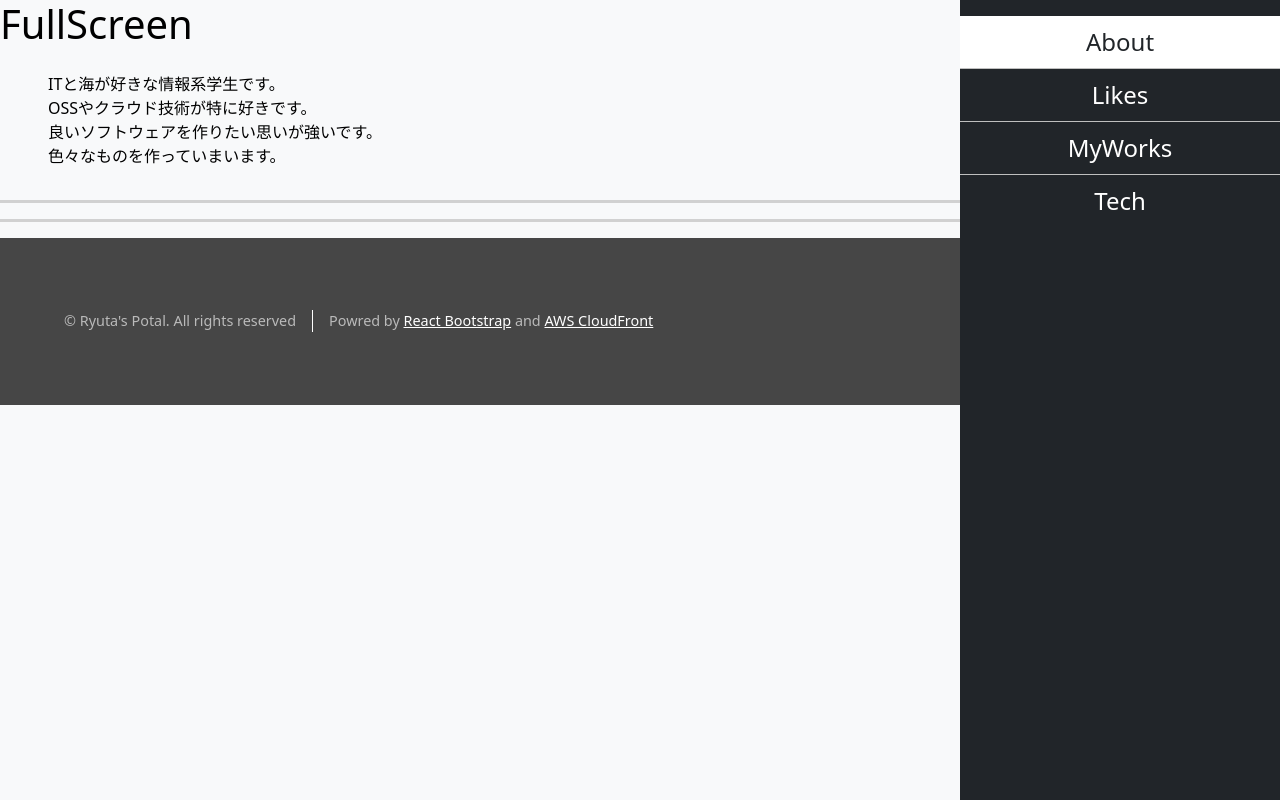
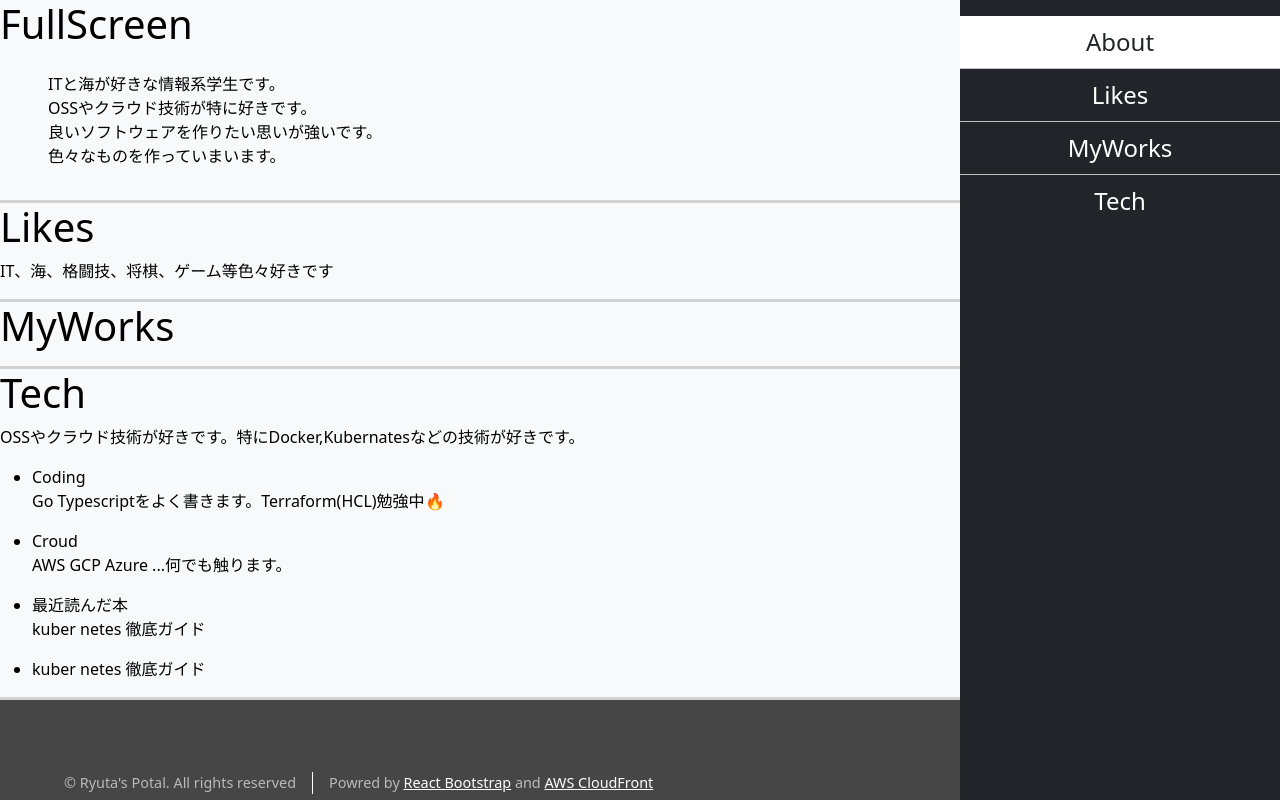
Before and after one commit to student-ops/mypotal_next_bootstrap, a Next.js app in the folder my-project/: page / in a window 1280 px wide. Built offline with nearby package versions, Linux system fonts and the light colour scheme.

Commit message:
update index visual

```diff
--- a/my-project/src/components/main_sections.tsx
+++ b/my-project/src/components/main_sections.tsx
@@ -13,15 +13,38 @@ const Section1 = (
 
 const Section2 = (
   <div>
+    <h1>Likes</h1>
+    <p>IT、海、格闘技、将棋、ゲーム等色々好きです</p>
+  </div>
+);
+const Section3 = (
+  <div>
+    <h1>MyWorks</h1>
     <p></p>
   </div>
 );
-
-const Section3 = (
+const Section4 = (
   <div>
-    <p></p>
+    <h1>Tech</h1>
+    <p>
+      OSSやクラウド技術が好きです。特にDocker,Kubernatesなどの技術が好きです。
+    </p>
+    <ul>
+      <li>Coding</li>
+      <p>Go Typescriptをよく書きます。Terraform(HCL)勉強中🔥</p>
+      <li>Croud</li>
+      <p>AWS GCP Azure ...何でも触ります。</p>
+      <li>最近読んだ本</li>
+      <p>kuber netes 徹底ガイド</p>
+      <li>kuber netes 徹底ガイド</li>
+    </ul>
   </div>
 );
 
-const MainSections: React.JSX.Element[] = [Section1, Section2, Section3];
+const MainSections: React.JSX.Element[] = [
+  Section1,
+  Section2,
+  Section3,
+  Section4,
+];
 export default MainSections;
--- a/my-project/src/pages/index.tsx
+++ b/my-project/src/pages/index.tsx
@@ -21,7 +21,12 @@ export default function HomePage() {
   const { ref: link2Ref, inView: link2InView } = useInView({
     threshold: 0.5,
   });
-
+  const { ref: link3Ref, inView: link3InView } = useInView({
+    threshold: 0.5,
+  });
+  const { ref: link4Ref, inView: link4InView } = useInView({
+    threshold: 0.5,
+  });
   const HomeContent = (
     <div id="home" ref={homeRef} style={{ paddingLeft: "5%" }} className="py-3">
       {MainSections[0]}
@@ -40,6 +45,17 @@ export default function HomePage() {
       {MainSections[2]}
     </div>
   );
+  const Section3Content = (
+    <div id="section-3" ref={link3Ref}>
+      {MainSections[3]}
+    </div>
+  );
+  const Section4Content = (
+    <div id="section-4" ref={link4Ref}>
+      {MainSections[4]}
+    </div>
+  );
+
   const [isSidebarOpen, setIsSidebarOpen] = useState(false);
   const [windowWidth, setWindowWidth] = useState<number | null>(null);
   const handleMenuClick = () => {
@@ -81,9 +97,13 @@ export default function HomePage() {
       <div id="container" className="w-100 px-2vw">
         <h1>FullScreen</h1>
         <div id="body" className="col-7 col-sm-7 col-md-8 col-lg-9">
-          {HomeContent}
-          <CustomComponent children={Section1Content} />
-          <CustomComponent children={Section2Content} />
+          <div id="content-container">
+            {HomeContent}
+            <CustomComponent children={Section1Content} />
+            <CustomComponent children={Section2Content} />
+            <CustomComponent children={Section3Content} />
+            <CustomComponent children={Section4Content} />
+          </div>
           <Footer />
         </div>
       </div>
```
